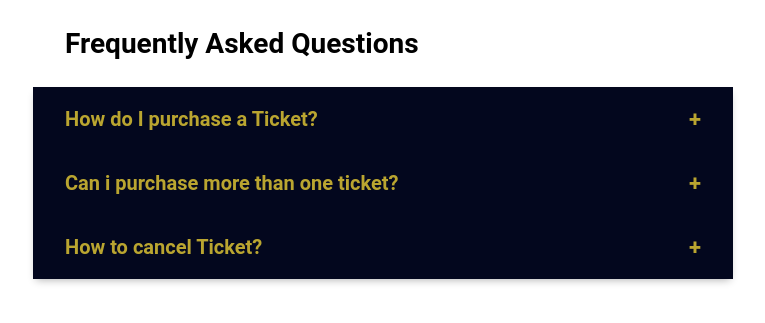
After one commit to saadism777/Metro-Rail-QR-Code-Ticketing-System-CSE299-Project, a Django app: page /faq/ in a window 1280 px wide. The commit adds this page. Shown: the top 323 px of the page, without its empty margins (257-1022 px from the left). Run offline with Django 3.2, Linux system fonts and the light colour scheme.

Commit message:
Added checkout page and FAQ page

```diff
--- /dev/null
+++ b/railapp/templates/railapp/faq.html
@@ -0,0 +1,64 @@
+{% load static %}
+<!DOCTYPE html>
+<html lang="en">
+  <head>
+    <meta charset="UTF-8" />
+    <meta name="viewport" content="width=device-width, initial-scale=1.0" />
+    <title>FAQs</title>
+    <link rel="stylesheet" href="{% static 'css/faq.css'%}" />
+  </head>
+  <body>
+    <div class="faqs-container">
+      <h2>Frequently Asked Questions</h2>
+
+      <div class="questions-container">
+        <div class="content-container">
+          <div class="faq-header">
+            <h3>How do I purchase a Ticket?</h3>
+            <span class="open active">+</span>
+            <span class="close">-</span>
+          </div>
+
+          <div class="content">
+            <p>
+              Go to our Navbar and click on ticket. Select Date, Station ,Destination and click checkout. Complete payment and get your QR code.
+            </p>
+
+          </div>
+        </div>
+
+        <div class="content-container">
+          <div class="faq-header">
+            <h3>Can i purchase more than one ticket?</h3>
+            <span class="open active">+</span>
+            <span class="close">-</span>
+          </div>
+
+          <div class="content">
+            <p>
+              One user can buy one ticket at a time. You can buy as many times as you want.
+            </p>
+          </div>
+        </div>
+
+        <div class="content-container">
+          <div class="faq-header">
+            <h3>How to cancel Ticket?</h3>
+            <span class="open active">+</span>
+            <span class="close">-</span>
+          </div>
+
+          <div class="content">
+            <p>
+              You can contact admin to cancel your order.
+            </p>
+
+
+          </div>
+        </div>
+      </div>
+    </div>
+
+    <script src="{% static 'js/faq.js'%}"></script>
+  </body>
+</html>
--- a/railapp/templates/railapp/main.html
+++ b/railapp/templates/railapp/main.html
@@ -45,7 +45,7 @@
         <li class="nav-item {% if request.path == home %} current {% endif %}"><a class="navlink" href="{% url 'home' %}" data-hover="Home">Home</a></li>
         <li class="nav-item"><a class="navlink" href="#" data-hover="Buy Ticket">Buy Ticket</a></li>
         <li class="nav-item"><a class="navlink" href="#" data-hover="Schedule">Schedule</a></li>
-        <li class="nav-item"><a class="navlink" href="#" data-hover="FAQ">FAQ</a></li>
+        <li class="nav-item"><a class="navlink" href="{% url 'faq' %}" data-hover="FAQ">FAQ</a></li>
         <li class="nav-item {% if request.path == contact %} current {% endif %}"><a class="navlink" href="{% url 'contact' %}" data-hover="Contact Us">Contact Us</a></li>
         <li class="nav-item"><a class="navlink" href="{% url 'log' %}" data-hover="Login">Login</a></li>
         <li class="nav-item"><a class="navlink" href="{% url 'reg' %}" data-hover="Register">Register</a></li>
--- a/railapp/urls.py
+++ b/railapp/urls.py
@@ -7,5 +7,6 @@ urlpatterns = [
     path('log/', views.log, name="log"),
     path('contact/', views.Contact, name="contact"),
     path('checkout/', views.checkout, name="checkout"),
-    path('confirmation/', views.Confirmation, name="confirmation")
+    path('confirmation/', views.Confirmation, name="confirmation"),
+    path('faq/', views.faq, name="faq"),
 ]
--- a/railapp/views.py
+++ b/railapp/views.py
@@ -13,3 +13,5 @@ def checkout(request):
     return render(request, 'railapp/checkout.html')
 def Confirmation(request):
     return render(request, 'railapp/confirmation.html')
+def faq(request):
+    return render(request, 'railapp/faq.html')
--- /dev/null
+++ b/static/css/faq.css
@@ -0,0 +1,59 @@
+.faqs-container {
+    font-family: "Roboto", sans-serif;
+    max-width: 700px;
+    margin: 0 auto;
+  }
+
+  .faqs-container .questions-container {
+    box-shadow: 0 4px 8px -3px rgba(0, 0, 0, 0.3);
+  }
+
+  .faqs-container h2 {
+    padding: 4px 32px;
+    font-size: 28px;
+  }
+
+  .faqs-container .faq-header {
+    display: flex;
+    background: #03071e;
+    color:rgba(209, 185, 50, 0.89);
+    align-items: center;
+    position: relative;
+    cursor: pointer;
+  }
+
+  .faqs-container .faq-header .open,
+  .faqs-container .faq-header .close {
+    position: absolute;
+    right: 0;
+    padding: 0 32px;
+    font-size: 22px;
+    font-weight: bold;
+    transform: translateY(-8px);
+    opacity: 0;
+    transition: all 500ms;
+  }
+
+  .faqs-container .faq-header .open.active,
+  .faqs-container .faq-header .close.active {
+    opacity: 1;
+    transform: translateY(0);
+  }
+
+  .faqs-container .faq-header h3 {
+    font-size: 20px;
+    padding: 0 32px;
+  }
+
+  .faqs-container .content {
+    padding: 0 32px;
+    background: rgba(209, 185, 50, 0.89);
+    line-height: 2;
+    max-height: 0;
+    overflow: hidden;
+    transition: all 500ms;
+  }
+
+  .faqs-container .content.active {
+    max-height: 600px;
+  }
--- /dev/null
+++ b/static/js/faq.js
@@ -0,0 +1,18 @@
+const faqHeaders = document.querySelectorAll(".faqs-container .faq-header");
+
+faqHeaders.forEach((header, i) => {
+  header.addEventListener("click", () => {
+    header.nextElementSibling.classList.toggle("active");
+
+    const open = header.querySelector(".open");
+    const close = header.querySelector(".close");
+
+    if (header.nextElementSibling.classList.contains("active")) {
+      open.classList.remove("active");
+      close.classList.add("active");
+    } else {
+      open.classList.add("active");
+      close.classList.remove("active");
+    }
+  });
+});
```
Also changed, not shown: static/js/script.js (deleted).
